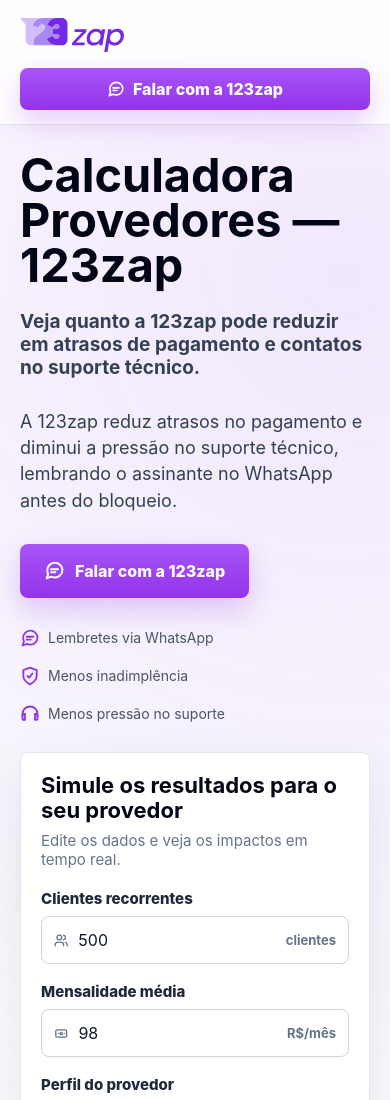
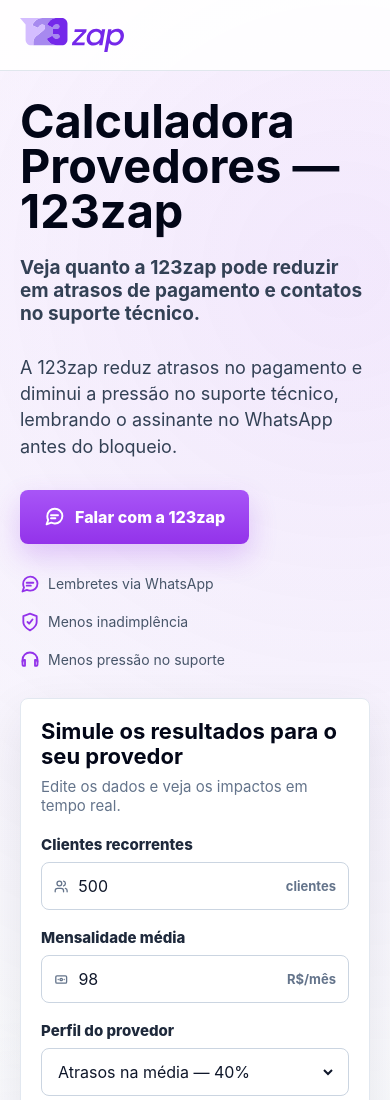
Before and after one commit to briotecnologia/calculadora-provedores-123zap, a website with bundled scripts: page index.html in a window 390 px wide. Shown: the top 1100 px of the page. Built offline with nearby package versions, Linux system fonts and the light colour scheme.

Commit message:
Remove duplicate header CTA

```diff
--- a/src/main.js
+++ b/src/main.js
@@ -25,10 +25,6 @@ function render() {
           <a href="#resultados">Resultados</a>
           <a href="#graficos">Gráficos</a>
         </nav>
-        <a class="button button-small" href="https://123zap.com.br" target="_blank" rel="noreferrer">
-          ${icon('message', 18)}
-          Falar com a 123zap
-        </a>
       </header>
 
       <section id="top" class="hero-section">
--- a/src/styles.css
+++ b/src/styles.css
@@ -61,7 +61,7 @@ a {
   border-bottom: 1px solid rgba(219, 227, 234, 0.86);
   display: flex;
   gap: 28px;
-  justify-content: space-between;
+  justify-content: flex-start;
   padding: 14px clamp(20px, 4vw, 58px);
   position: relative;
   z-index: 10;
@@ -84,6 +84,7 @@ a {
   gap: 30px;
   font-size: 15px;
   font-weight: 650;
+  margin-left: auto;
 }
 
 .nav-links a {
@@ -631,10 +632,6 @@ tbody th {
     font-size: 27px;
   }
 
-  .button-small {
-    width: 100%;
-  }
-
   .hero-section {
     padding-top: 28px;
   }
```
